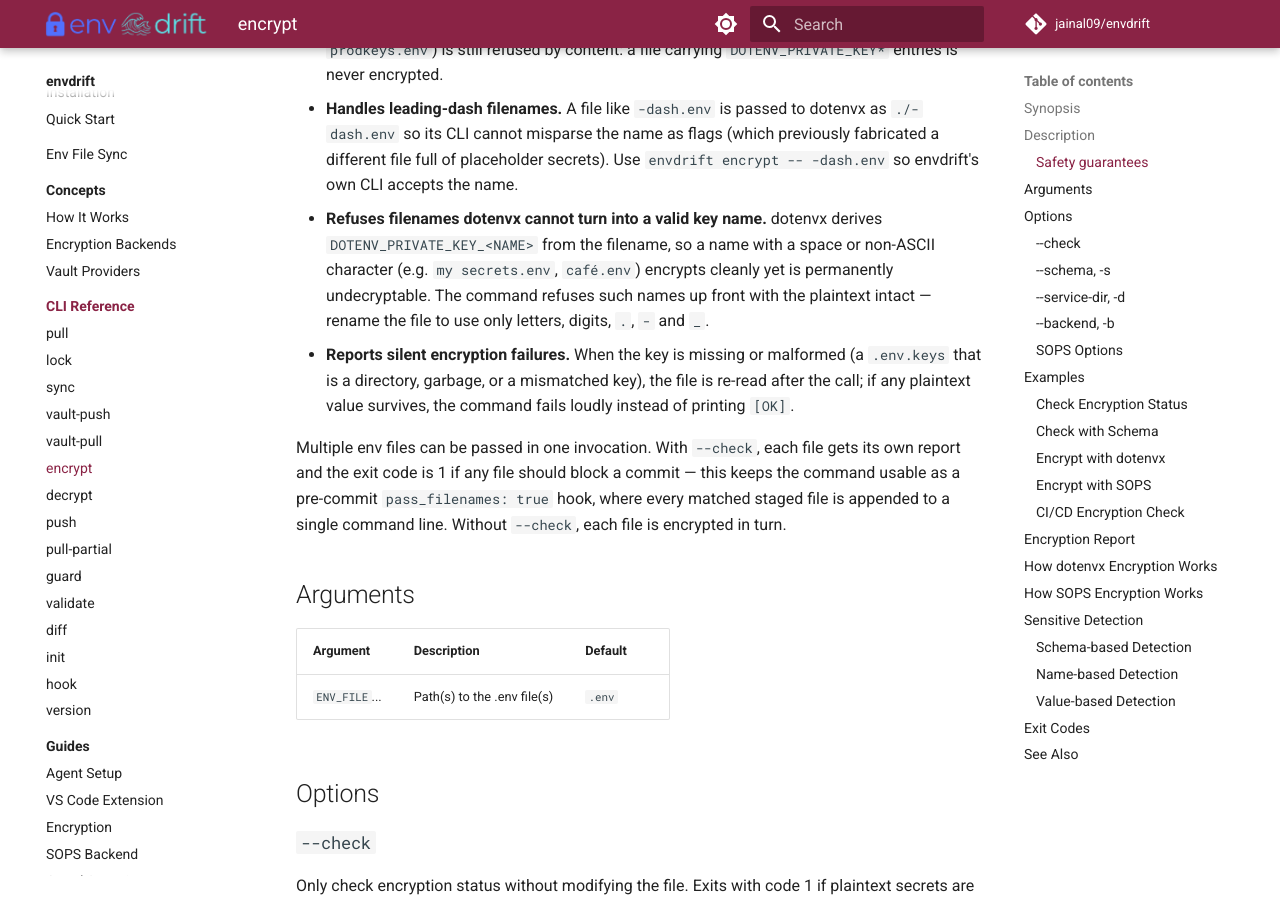
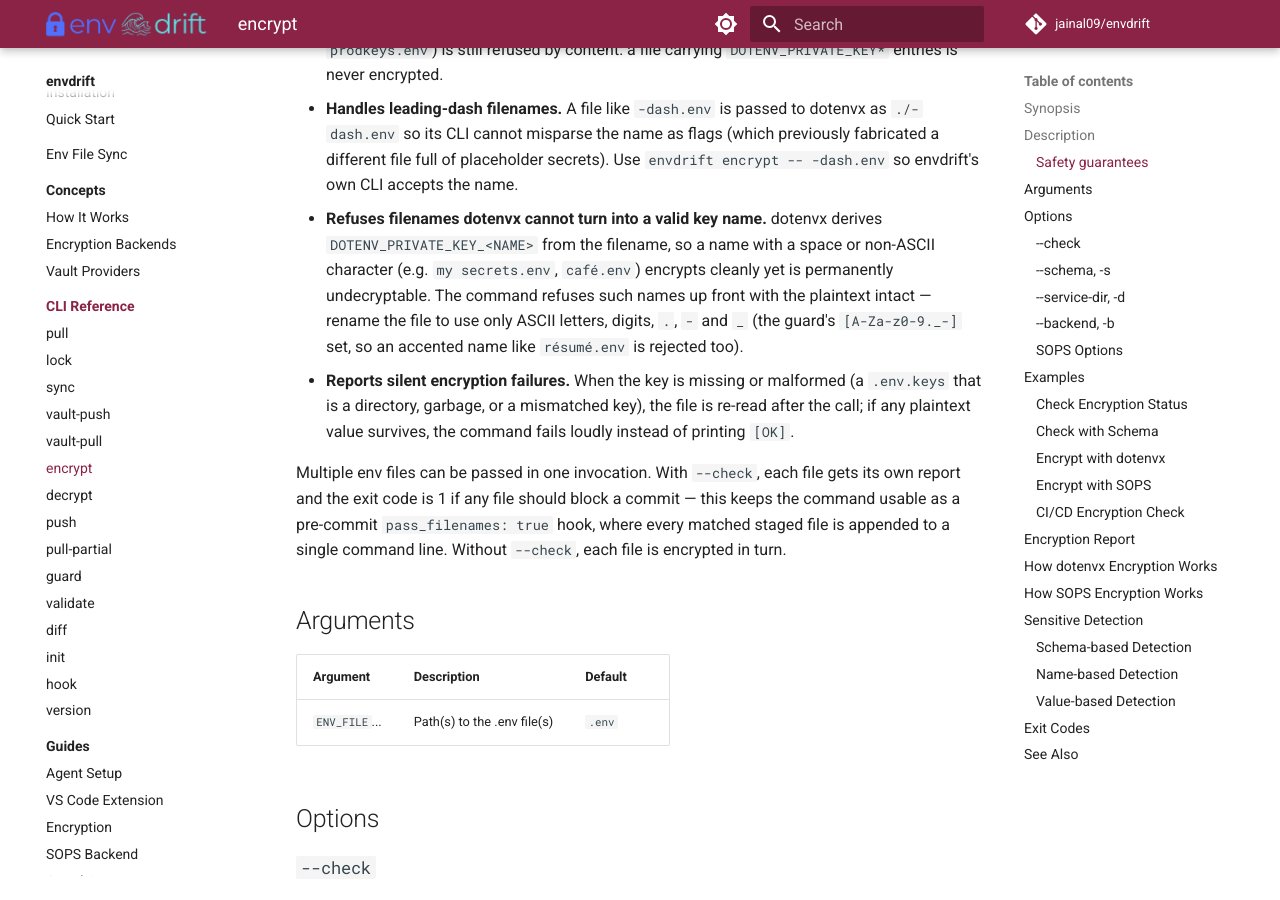
Before and after one commit to jainal09/envdrift, an MkDocs documentation site: the page built from docs/cli/encrypt.md, in a window 1280 px wide and 900 px high, scrolled down 1043 px. Built offline with MkDocs 1.6.1 and Material for MkDocs 9.7.7, drawn with Linux system fonts in a browser that asks for light colours; comment, search, counter and statistics services are not loaded.

Commit message:
docs(push,encrypt): say "ASCII letters" for the safe-filename set to match the guard
The unsafe-filename bullets told users to rename to "letters, digits, ., - and
_", but the guard predicate is is_dotenvx_safe_filename -> [A-Za-z0-9._-], which
is ASCII-only. A reader with an accented name like résumé.env would read
"letters" and expect it to pass, yet the predicate rejects it. Say "ASCII
letters" in both docs and cite the [A-Za-z0-9._-] set. Extend the doc-accuracy
test to pin "ASCII letters, digits" and to assert résumé.env is rejected by the
real predicate, so the wording can't drift from the implementation again.
Addresses the cubic P3 raised on #525.

Co-Authored-By: Claude Fable 5 <noreply@anthropic.com>
Claude-Session: https://claude.ai/code/session_01PmjB1wAMY8zyHpkF2zzmCj

```diff
--- a/docs/cli/encrypt.md
+++ b/docs/cli/encrypt.md
@@ -46,7 +46,9 @@ exit code (dotenvx can exit `0` without encrypting):
   `DOTENV_PRIVATE_KEY_<NAME>` from the filename, so a name with a space or
   non-ASCII character (e.g. `my secrets.env`, `café.env`) encrypts cleanly yet is
   permanently undecryptable. The command refuses such names up front with the
-  plaintext intact — rename the file to use only letters, digits, `.`, `-` and `_`.
+  plaintext intact — rename the file to use only ASCII letters, digits, `.`, `-`
+  and `_` (the guard's `[A-Za-z0-9._-]` set, so an accented name like `résumé.env`
+  is rejected too).
 - **Reports silent encryption failures.** When the key is missing or malformed
   (a `.env.keys` that is a directory, garbage, or a mismatched key), the file is
   re-read after the call; if any plaintext value survives, the command fails
```
Also changed, not shown: docs/cli/push.md (+2 -1 lines), 1 other file.
